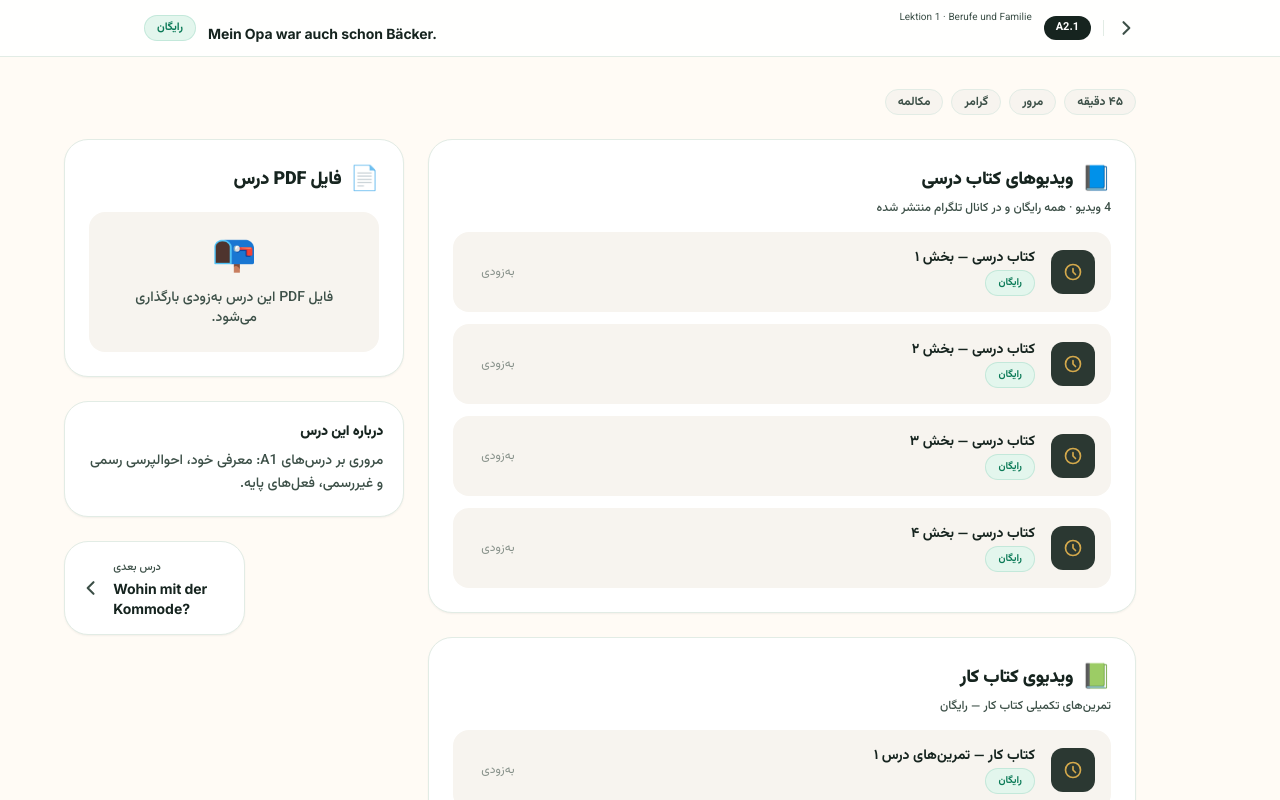
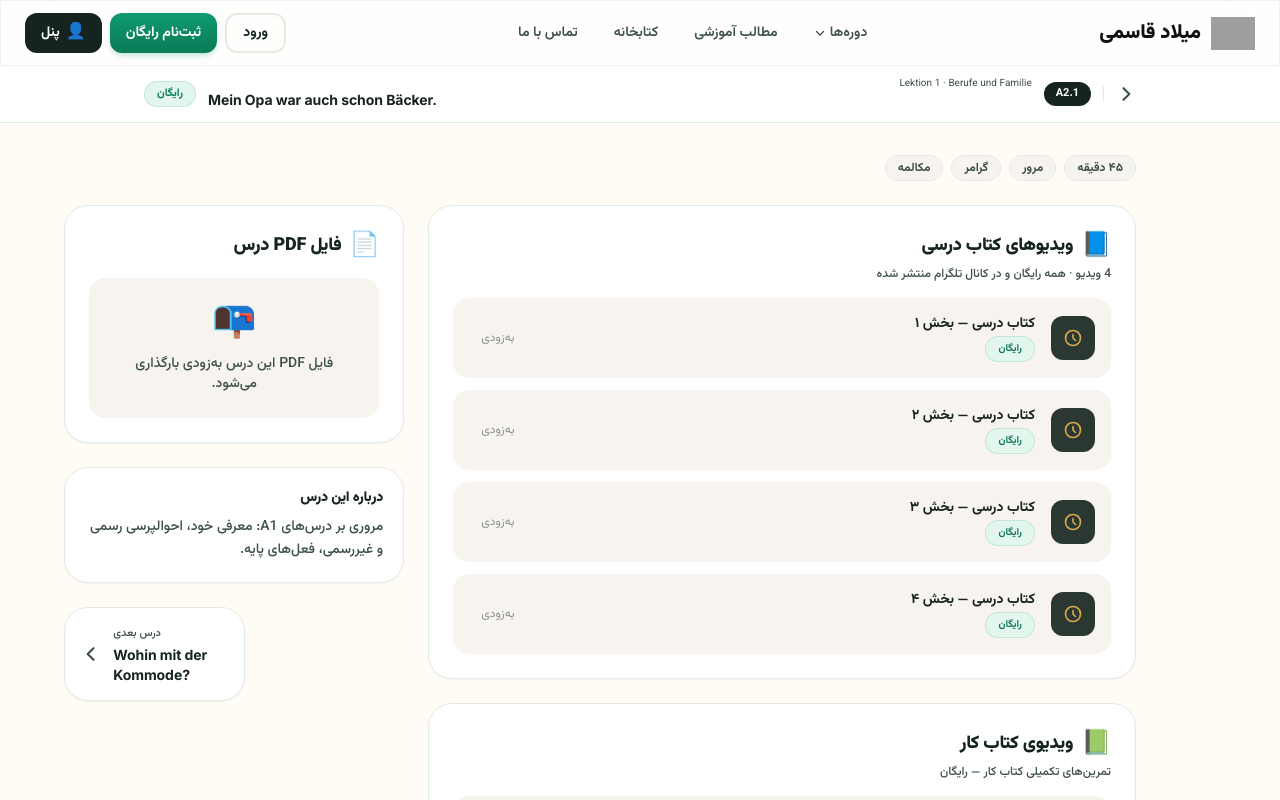
Before and after one commit to mgh13674195-bot/miladzaban-next, a Next.js app: page /courses/a2/lessons/1 in a window 1280 px wide. Shown: the top 800 px of the page. Built offline with nearby package versions, Linux system fonts and the light colour scheme; grey boxes are pictures that could not be loaded.

Commit message:
fix: show navbar on A2 lesson pages

```diff
--- a/src/app/courses/a2/lessons/[lessonId]/page.tsx
+++ b/src/app/courses/a2/lessons/[lessonId]/page.tsx
@@ -1,5 +1,6 @@
 import { notFound } from 'next/navigation'
 import { a2Lessons, getA2Lesson, getA2Adjacent } from '@/data/a2Lessons'
+import Navbar from '@/components/layout/Navbar'
 import A2LessonClient from '@/components/a2/A2LessonClient'
 
 export function generateStaticParams() {
@@ -13,5 +14,10 @@ export default function A2LessonPage({ params }: { params: { lessonId: string }
 
   const { prev, next } = getA2Adjacent(id)
 
-  return <A2LessonClient lesson={lesson} prev={prev} next={next} />
+  return (
+    <>
+      <Navbar />
+      <A2LessonClient lesson={lesson} prev={prev} next={next} />
+    </>
+  )
 }
--- a/src/components/a2/A2LessonClient.tsx
+++ b/src/components/a2/A2LessonClient.tsx
@@ -23,8 +23,8 @@ export default function A2LessonClient({
 
   return (
     <div className="min-h-screen bg-[#fffbf5]">
-      {/* Sticky top bar */}
-      <header className="sticky top-0 z-40 bg-white/90 backdrop-blur-lg border-b border-line">
+      {/* Lesson header — sticks directly below the shared Navbar (top-16 = navbar height) */}
+      <header className="sticky top-16 z-40 bg-white/90 backdrop-blur-lg border-b border-line">
         <div className="max-w-5xl mx-auto px-4 h-14 flex items-center gap-3">
           <Link href="/courses/a2" className="text-ink-soft hover:text-primary transition flex-shrink-0">
             <svg className="w-5 h-5" fill="none" viewBox="0 0 24 24" stroke="currentColor" strokeWidth={2.5}>
--- a/src/components/layout/Navbar.tsx
+++ b/src/components/layout/Navbar.tsx
@@ -26,11 +26,14 @@ export default function Navbar() {
   const [mobileOpen, setMobileOpen] = useState(false)
   const [openSub, setOpenSub] = useState<string | null>(null)
 
-  const isLesson = pathname?.includes('/lessons/')
+  // A2 lessons show the shared Navbar (stacked above their own lesson header).
+  // Other levels keep their dedicated in-page lesson topbar instead, to avoid
+  // a duplicated/second navigation bar there.
+  const isNonA2Lesson = pathname?.includes('/lessons/') && !pathname?.includes('/a2/lessons/')
 
   return (
     <>
-      <header className={`sticky top-0 z-50 transition-all duration-300 ${isLesson ? 'hidden' : ''}`}>
+      <header className={`sticky top-0 z-50 transition-all duration-300 ${isNonA2Lesson ? 'hidden' : ''}`}>
         <div className="glass border-b border-line/60">
           <div className="max-w-7xl mx-auto px-4 sm:px-6 h-16 flex items-center justify-between gap-4">
 
```
